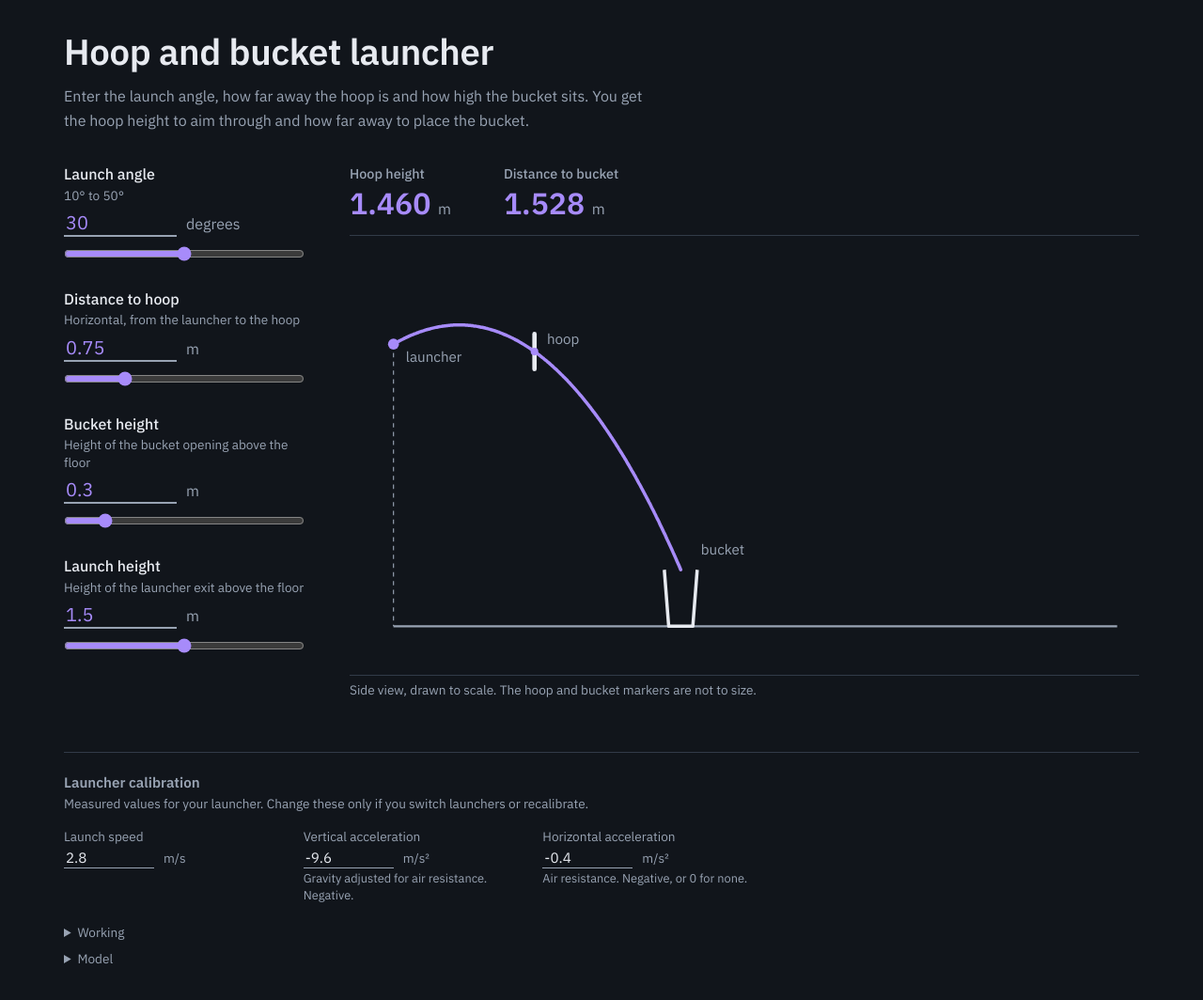
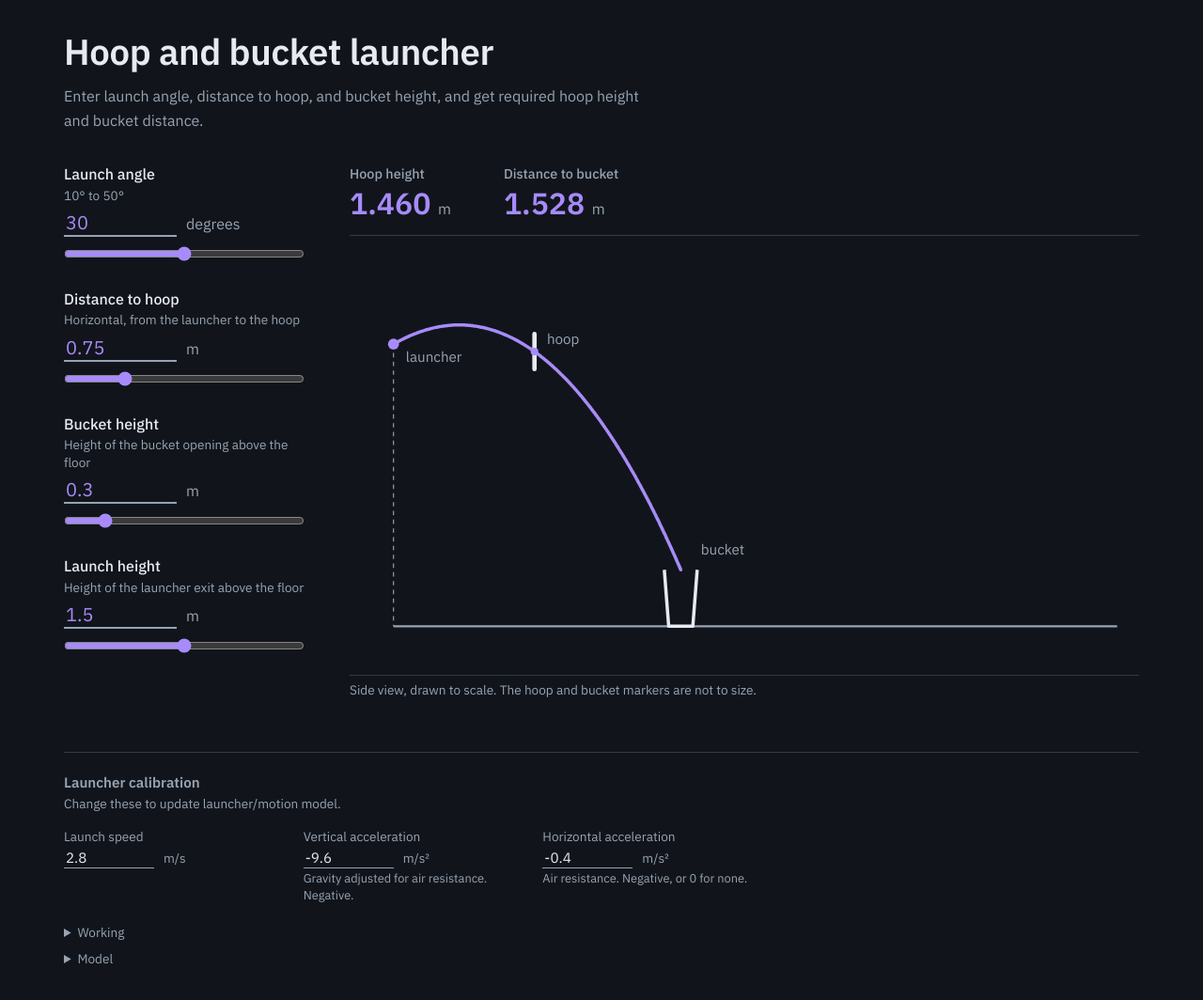
Before and after one commit to BZRocket/ProjectileCalculator, a plain HTML site: page index.html in a window 1280 px wide. Shown: the whole page at 94% size. Drawn offline with Linux system fonts and the light colour scheme.

Commit message:
Update index.html

```diff
--- a/index.html
+++ b/index.html
@@ -3,7 +3,7 @@
 <head>
   <meta charset="utf-8">
   <meta name="viewport" content="width=device-width, initial-scale=1">
-  <title>Hoop and bucket launcher calculator</title>
+  <title>Bregarizer 2000</title>
   <link rel="preconnect" href="https://fonts.googleapis.com">
   <link rel="preconnect" href="https://fonts.gstatic.com" crossorigin>
   <link href="https://fonts.googleapis.com/css2?family=IBM+Plex+Sans:wght@400;500;600&display=swap" rel="stylesheet">
@@ -12,7 +12,7 @@
 <body>
   <div class="page">
     <h1>Hoop and bucket launcher</h1>
-    <p class="lede">Enter the launch angle, how far away the hoop is and how high the bucket sits. You get the hoop height to aim through and how far away to place the bucket.</p>
+    <p class="lede">Enter launch angle, distance to hoop, and bucket height, and get required hoop height and bucket distance.</p>
 
     <div class="layout">
       <form id="inputs" novalidate autocomplete="off">
@@ -81,7 +81,7 @@
 
     <section class="settings" aria-labelledby="settingsHeading">
       <h2 id="settingsHeading">Launcher calibration</h2>
-      <p class="settings-note">Measured values for your launcher. Change these only if you switch launchers or recalibrate.</p>
+      <p class="settings-note">Change these to update launcher/motion model.</p>
 
       <div class="settings-fields">
         <div class="sfield">
```
